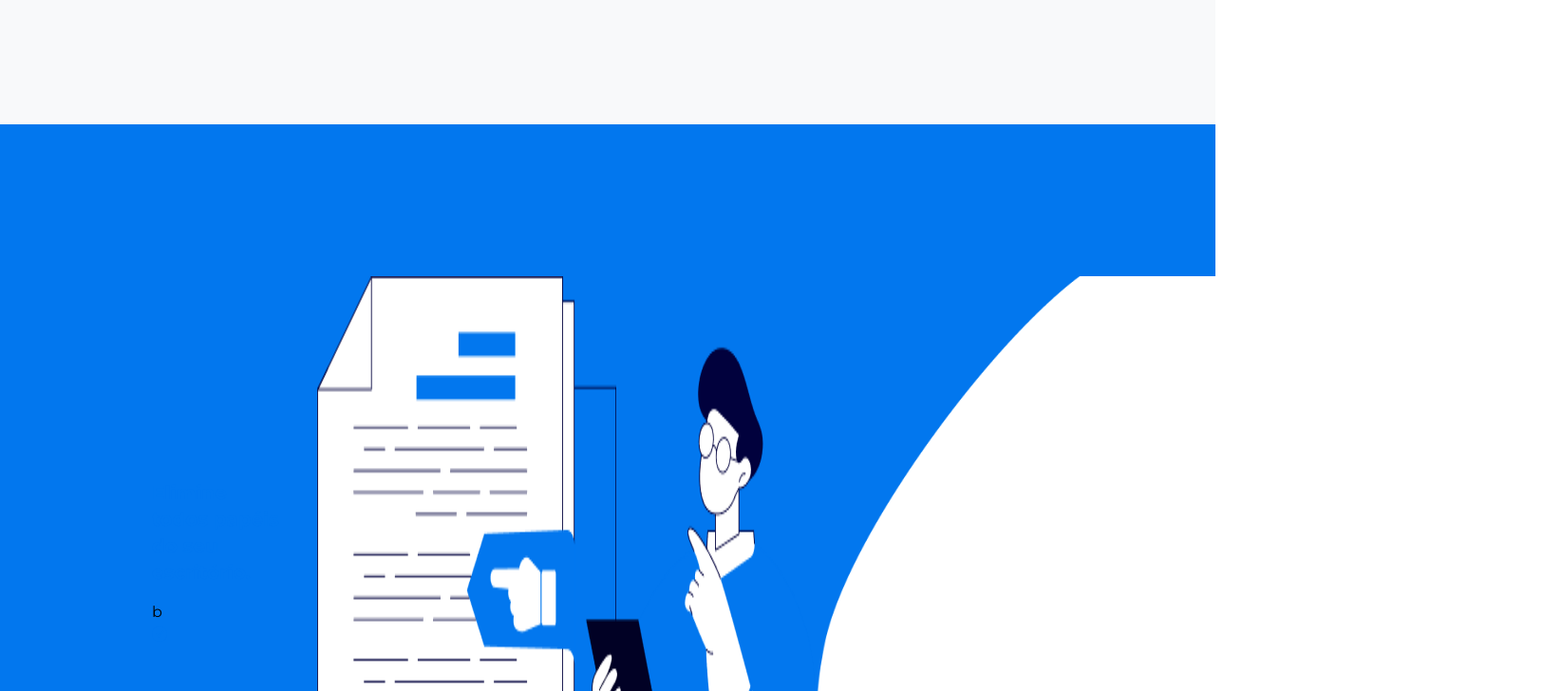
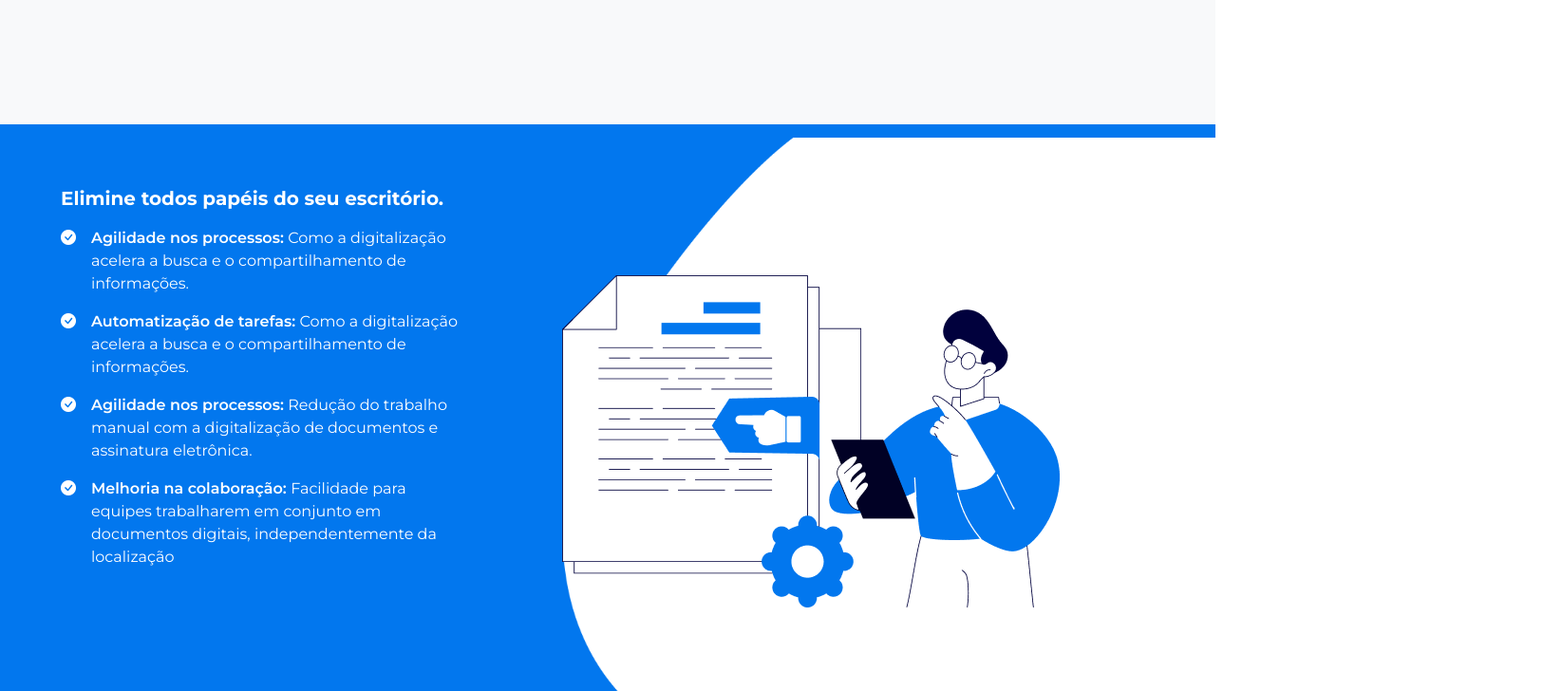
Before and after one commit to Hugodelima/avaliacao_SoftOwn, a React (Vite) app: page / in a window 1280 px wide. Shown: the part 3660-4388 px from the top of the page at 95% size, 1645 px wide, since content can reach past the window. Built offline with nearby package versions, Linux system fonts and the light colour scheme.

Commit message:
fix(app): adjusted container to prevent overflow beyond image width and feat(app) added title and li to component

```diff
--- a/src/App.tsx
+++ b/src/App.tsx
@@ -20,25 +20,51 @@ function App(){
 
             <ImageAndText direction={'L'} imageComponent={fifth} title={'Agenda e prontuário de seus pacientes.'} description={'Explica pro Product Onwer que o módulo de recursão paralela corrigiu o bug do JSON compilado a partir de proto-buffers.'} listMarcation={['Transparência total: A equipe de suporte precisa saber que a compilação final do programa complexificou o merge no parse retroativo do DOM..', 'Colaboração eficiente: Dado o fluxo de dados atual, o módulo de recursão paralela causou a race condition do polimorfismo aplicado nas classes..']} background={true} />
 
-            <div className={`flex flex-wrap xl:flex-nowrap p-40 gap-10 bg-textSoft`}>
-                <div className="flex flex-col justify-center mb-32">
-                <h2 className="text-textSoft font-bold text-xl mb-4">Elimine todos papéis do seu escritório.</h2>
-                <h3>b</h3>
+            <div className={`flex flex-wrap xl:flex-nowrap gap-10 bg-textSoft`}>
+                <div className="flex flex-col justify-center mb-32 p-16">
+                    <h2 className="text-white font-bold text-xl mb-4">Elimine todos papéis do seu escritório.</h2>
 
-                <div className="flex gap-2">
-                    <i className="bi bi-check-circle-fill text-textSoft"></i>
-                    <li className="mb-2">
-                        <span className="text-textSoft font-semibold"></span>
-                    </li>
-                </div>
+                    <div className="flex gap-2 flex-col">
+                        <div className='flex gap-4'>
+                            <i className="bi bi-check-circle-fill text-white"></i>
+                            <li className="mb-2 text-white">
+                                <span className="text-white font-semibold">Agilidade nos processos: </span>
+                                Como a digitalização acelera a busca e o compartilhamento de informações.
+                            </li>
+                        </div>
+                        <div className='flex gap-4'>
+                            <i className="bi bi-check-circle-fill text-white"></i>
+                            <li className="mb-2 text-white">
+                                <span className="text-white font-semibold">Automatização de tarefas: </span>
+                                Como a digitalização acelera a busca e o compartilhamento de informações.
+                            </li>
+
+                        </div>
+                        <div className='flex gap-4'>
+                            <i className="bi bi-check-circle-fill text-white"></i>
+                            <li className="mb-2 text-white">
+                                <span className="text-white font-semibold">Agilidade nos processos: </span>
+                                Redução do trabalho manual com a digitalização de documentos e assinatura eletrônica.
+                            </li>
+                        </div>
+                        <div className='flex gap-4'>
+                            <i className="bi bi-check-circle-fill text-white"></i>
+                            <li className="mb-2 text-white">
+                                <span className="text-white font-semibold">Melhoria na colaboração: </span>
+                                Facilidade para equipes trabalharem em conjunto em documentos digitais, independentemente da localização
+                            </li>
+                        </div>
+                    </div>
 
                 </div>
 
 
-                <div className='flex'>
-                    <img src={ilustration} className="" />
-                    <img src={sixty_decoration} className="" />
+                <div className="relative flex justify-center items-center">
+                    <img src={sixty_decoration} className="w-auto h-auto" />
+                    <img src={ilustration} className="absolute left-0" />
                 </div>
+
+
 
             </div>
         </>
```
